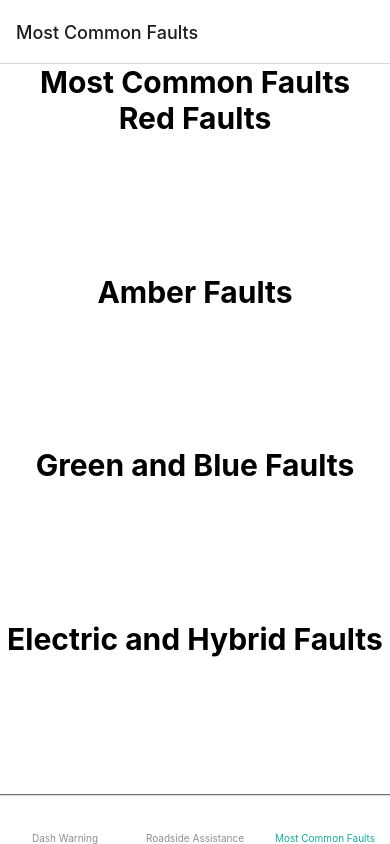
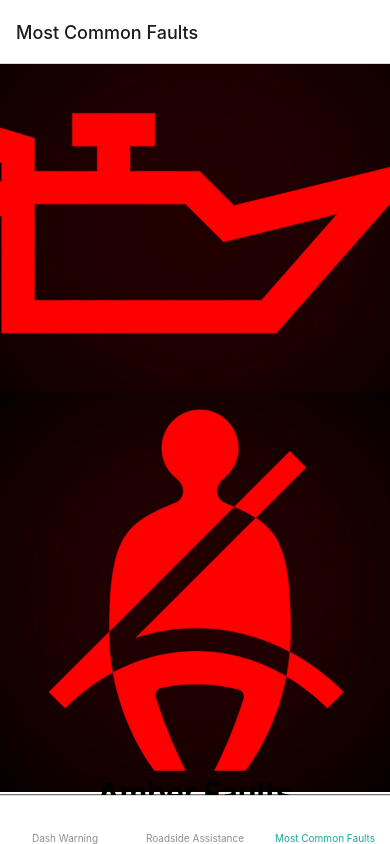
Before and after one commit to D00219161/DashWarningCodeFrontendApp, a React Native app: screen /MostCommonFaults in a window 390 px wide. Built offline with nearby package versions, Linux system fonts and the light colour scheme; what expo-linking would draw is missing.

Commit message:
added images

```diff
--- a/screens/MostCommonFaultsScreen.tsx
+++ b/screens/MostCommonFaultsScreen.tsx
@@ -2,6 +2,7 @@
 import { getFocusedRouteNameFromRoute } from '@react-navigation/native';
 import * as React from 'react';
 import { StyleSheet, Button, Alert, Image, Pressable} from 'react-native';
+import { max } from 'react-native-reanimated';
 import { Text, View } from '../components/Themed';
 import { RootTabScreenProps } from '../types';
 
@@ -15,6 +16,22 @@ export default function MostCommonFaultsScreen({ navigation }: RootTabScreenProp
       <Text style={styles.title}>Most Common Faults</Text>
 
       <Text onPress={() => navigation.navigate('RedFault')} style={styles.title}>Red Faults</Text>
+      <View style={styles.box}>
+        <View style={styles.inner}>
+        <Image style={{width: 500, height: 400}}
+        source={require('../assets/images/RedFaults/OilPressureWarningLight.jpg')}/>
+         <Separator />
+
+        </View>
+      </View>
+
+      <View style={styles.box}>
+        <View style={styles.inner}>
+        <Image style={{width: 500, height: 400}}
+        source={require('../assets/images/RedFaults/SeatbeltWarningLight.jpg')}/>
+          </View>
+        </View>
+
       <Separator />
 
       <Text onPress={() => navigation.navigate('AmberFault')} style={styles.title}>Amber Faults</Text>
@@ -31,10 +48,14 @@ export default function MostCommonFaultsScreen({ navigation }: RootTabScreenProp
 
 const styles = StyleSheet.create({
   container: {
+    width: '100%',
+    padding: 5,
     flex: 1,
     alignItems: 'center',
     justifyContent: 'center',
     borderTopColor: '#737373',
+    flexDirection: 'row',
+    flexWrap: 'wrap',
   },
   title: {
     fontSize: 30,
@@ -57,4 +78,15 @@ const styles = StyleSheet.create({
     elevation: 3,
     backgroundColor: '#17A99A',
   },
+  box:{
+    width: '50%',
+    height: '50%',
+    padding: 5,
+  },
+  inner:{
+    flex: 1,
+    backgroundColor: '#eee',
+    alignItems: 'center',
+    justifyContent: 'center'
+  },
 });
```
